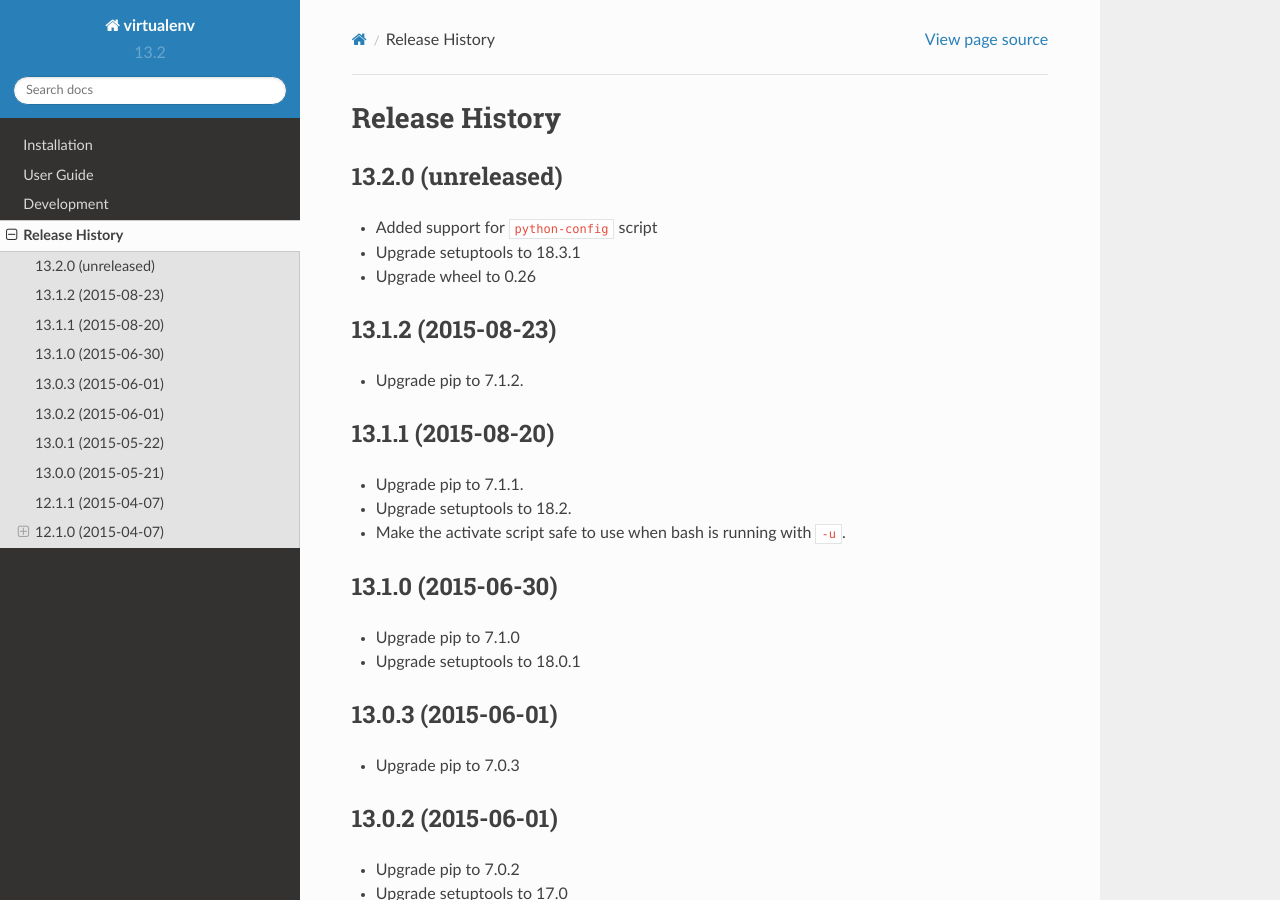
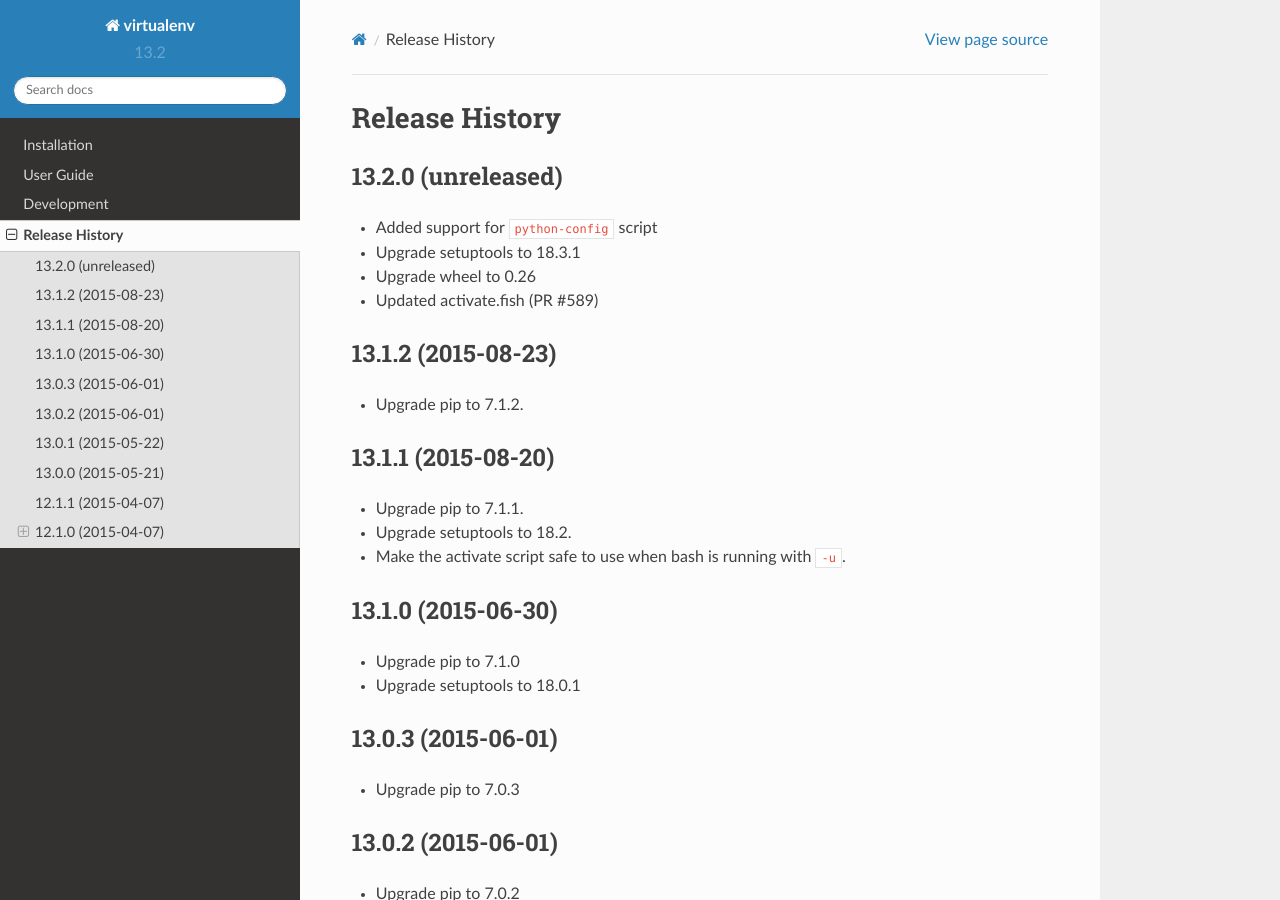
Before and after one commit to pypa/virtualenv, a Sphinx documentation site: the page built from docs/changes.rst, in a window 1280 px wide and 900 px high. Built offline with Sphinx 7.4.7 and the Read the Docs theme 2.0.0, drawn with Linux system fonts in a browser that asks for light colours; pages that are not in the unit, such as notebooks, are missing from menus.

Commit message:
Record change for activate.fish

```diff
--- a/docs/changes.rst
+++ b/docs/changes.rst
@@ -9,6 +9,8 @@
 * Upgrade setuptools to 18.3.1
 
 * Upgrade wheel to 0.26
+
+* Updated activate.fish (PR #589)
 
 13.1.2 (2015-08-23)
 ~~~~~~~~~~~~~~~~~~~
```
